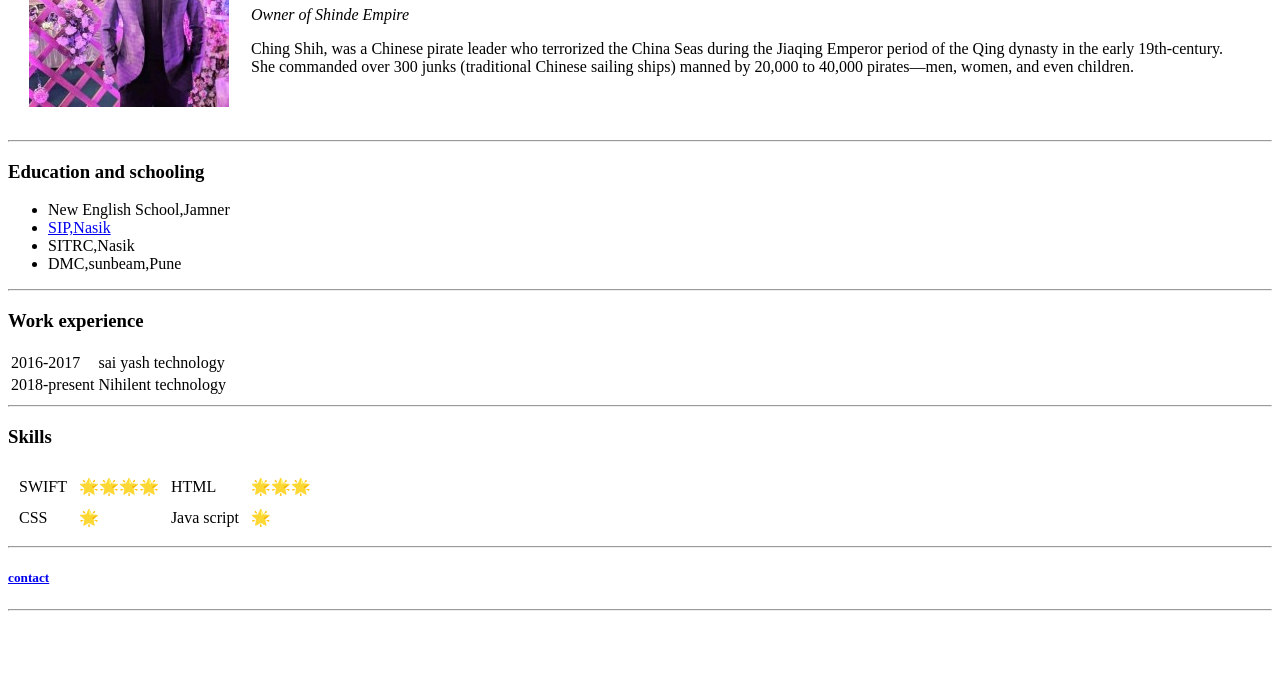
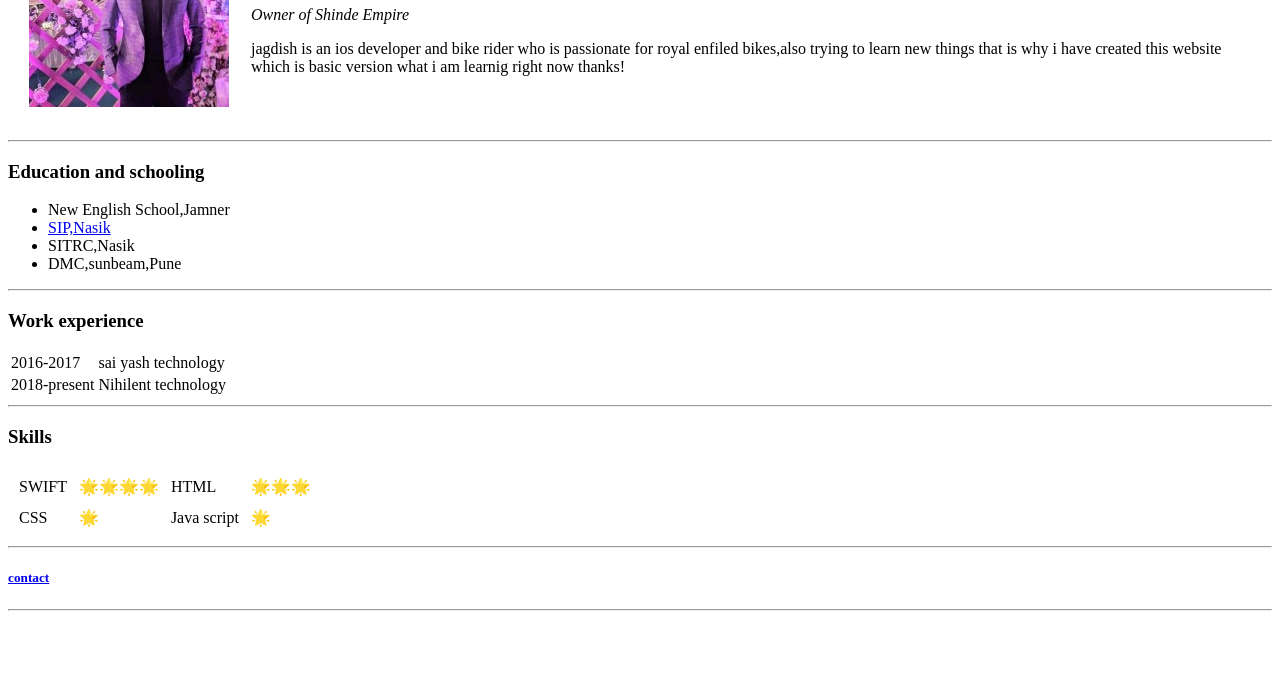
Before and after one commit to jagdishdshinde23/cv, a plain HTML site: page index.html in a window 1280 px wide. Shown: the part 122-800 px from the top of the page. Drawn offline with Linux system fonts and the light colour scheme.

Commit message:
Add files via upload

```diff
--- a/index.html
+++ b/index.html
@@ -14,7 +14,7 @@
             <td>
                 <h1>Jagdish Shinde</h1>
                 <p style="font-style : italic;">Owner of Shinde Empire</p>
-                <p>Ching Shih, was a Chinese pirate leader who terrorized the China Seas during the Jiaqing Emperor period of the Qing dynasty in the early 19th-century. She commanded over 300 junks (traditional Chinese sailing ships) manned by 20,000 to 40,000 pirates—men, women, and even children.</p>
+                <p>jagdish is an ios developer and bike rider who is passionate for royal enfiled bikes,also trying to learn new things that is why i have created this website which is basic version what i am learnig right now thanks! </p>
             </td>
 
         </tr>
```
